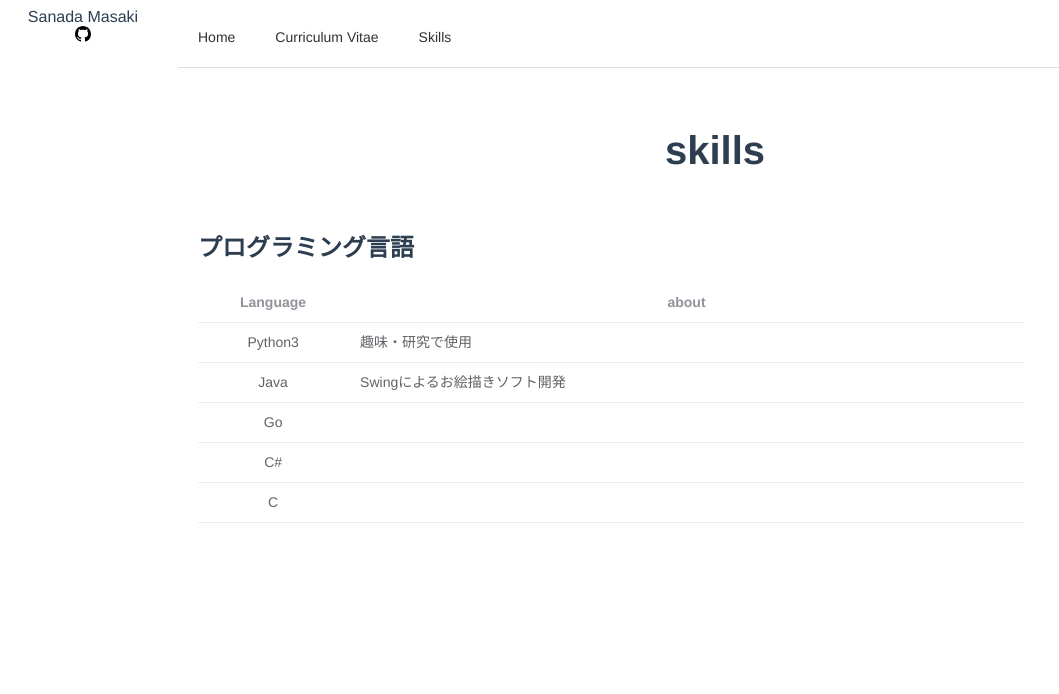
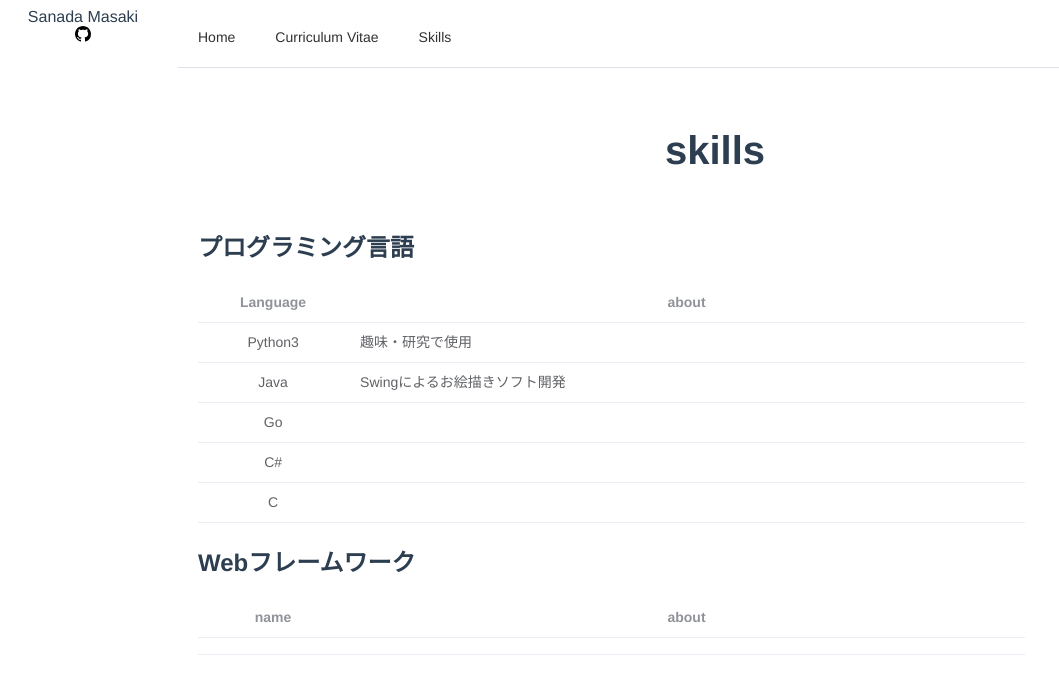
Before and after one commit to masaki12-s/portfolio, a Vue app: page /skills in a window 1280 px wide. Shown: the top 694 px of the page, without its empty margins (0-1059 px from the left). Built offline with nearby package versions, Linux system fonts and the light colour scheme.

Commit message:
webフレームワークの欄を追加

```diff
--- a/src/views/Skills.vue
+++ b/src/views/Skills.vue
@@ -8,7 +8,11 @@
             <el-table-column prop="language" label="Language" header-align="center" align="center" width="150" />
             <el-table-column prop="about"  header-align="center" label="about"/>
         </el-table>
-
+        <h2 style="text-align: left;"> Webフレームワーク </h2>
+        <el-table :data="webframework" style="width: 80%" >
+            <el-table-column prop="name" label="name" header-align="center" align="center" width="150" />
+            <el-table-column prop="about"  header-align="center" label="about"/>
+        </el-table>
     </el-main>
 
 </template>
@@ -35,6 +39,11 @@ const prolanguage = [
       language: 'C',
       about: '',
     },
-
   ]
+const webframework = [
+    {
+        name:"",
+        about:"",
+    }
+]
 </script>
```
